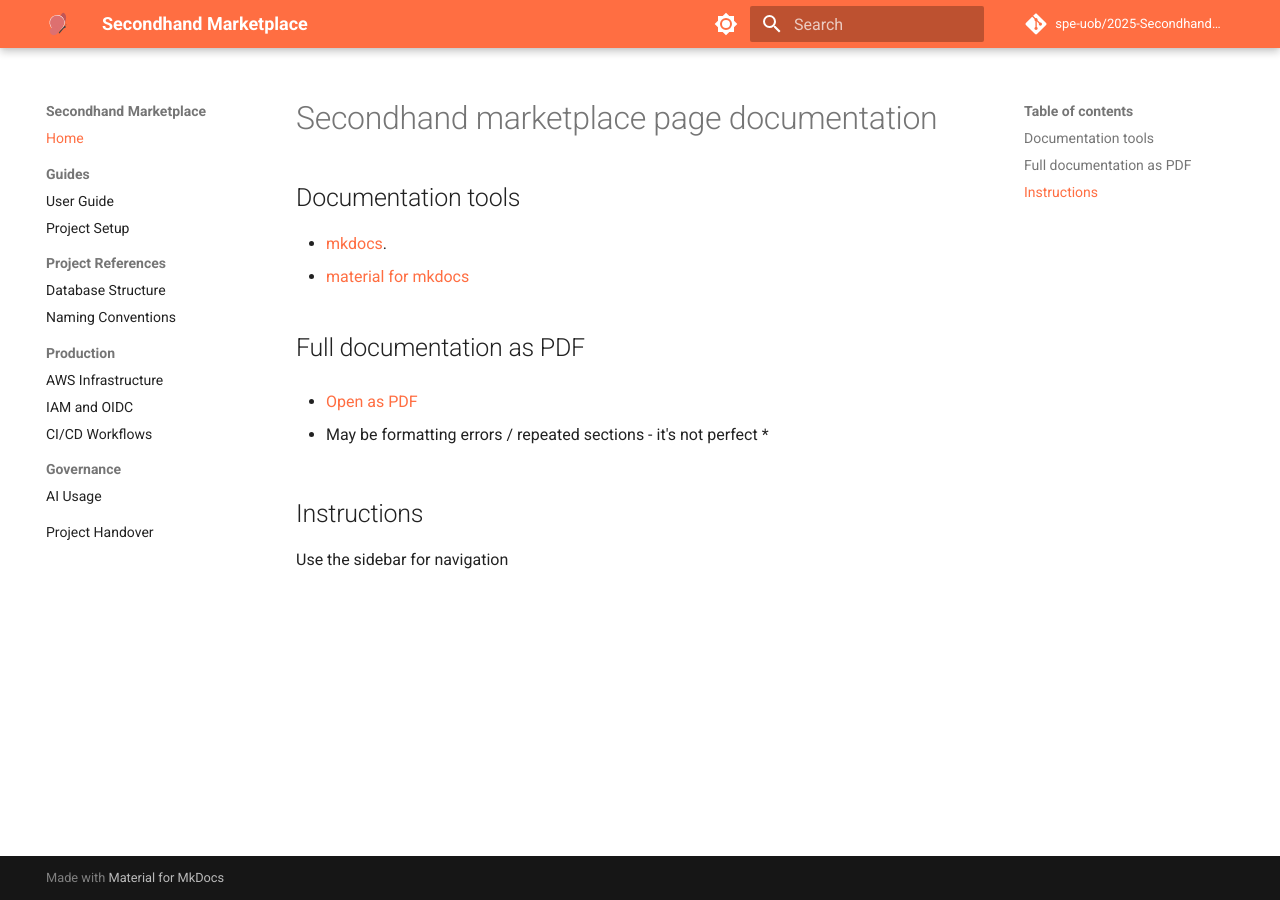
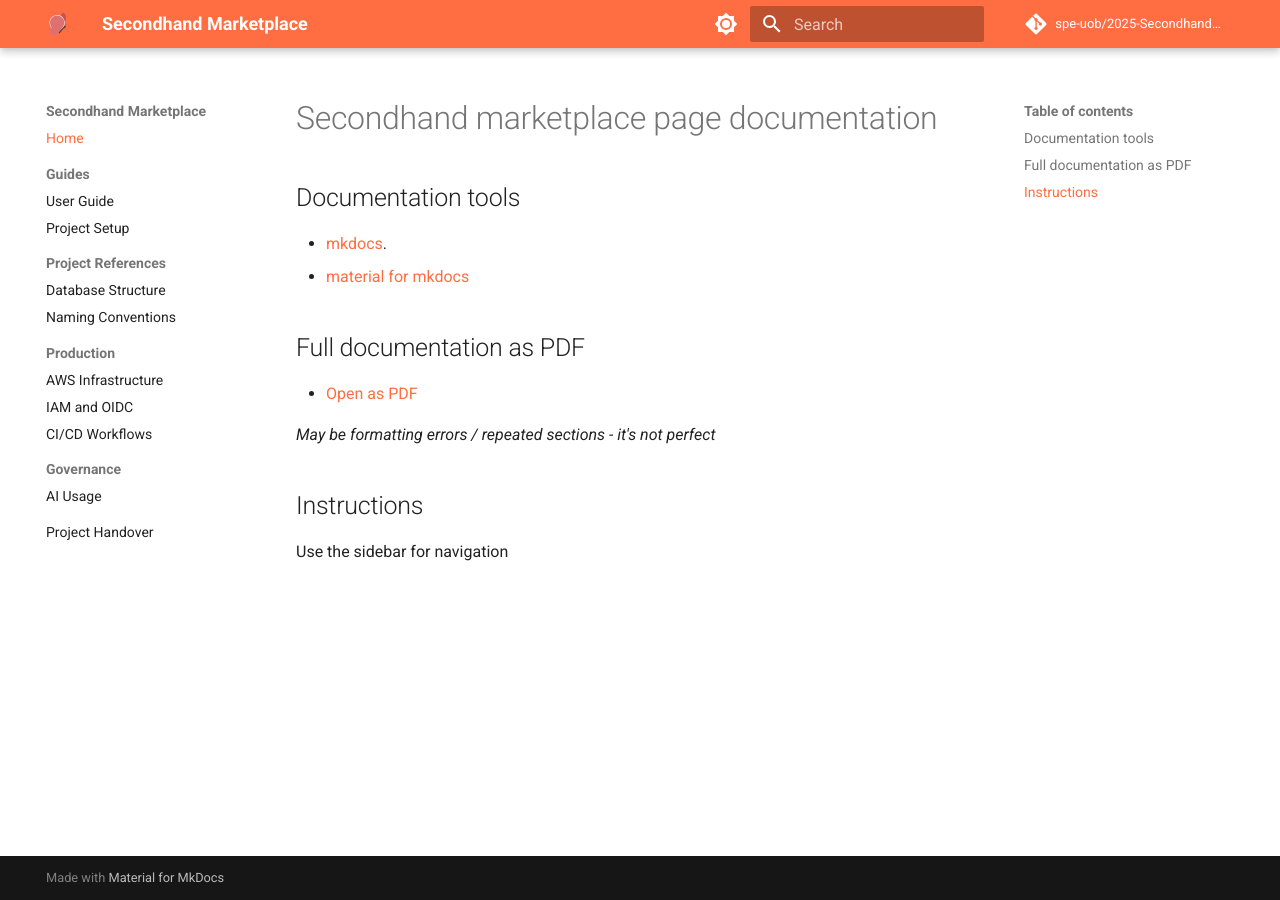
Before and after one commit to Ewan-Friend/Secondhand-Marketplace, an MkDocs documentation site: the page built from docs/index.md, in a window 1280 px wide. Built offline with MkDocs 1.6.1 and Material for MkDocs 9.7.7, drawn with Linux system fonts in a browser that asks for light colours; comment, search, counter and statistics services are not loaded.

```diff
--- a/docs/index.md
+++ b/docs/index.md
@@ -9,7 +9,7 @@
 
 - [Open as PDF](pdf/secondhand-marketplace.pdf)
 
-* May be formatting errors / repeated sections - it's not perfect *
+_May be formatting errors / repeated sections - it's not perfect_
 
 ## Instructions
 
```
